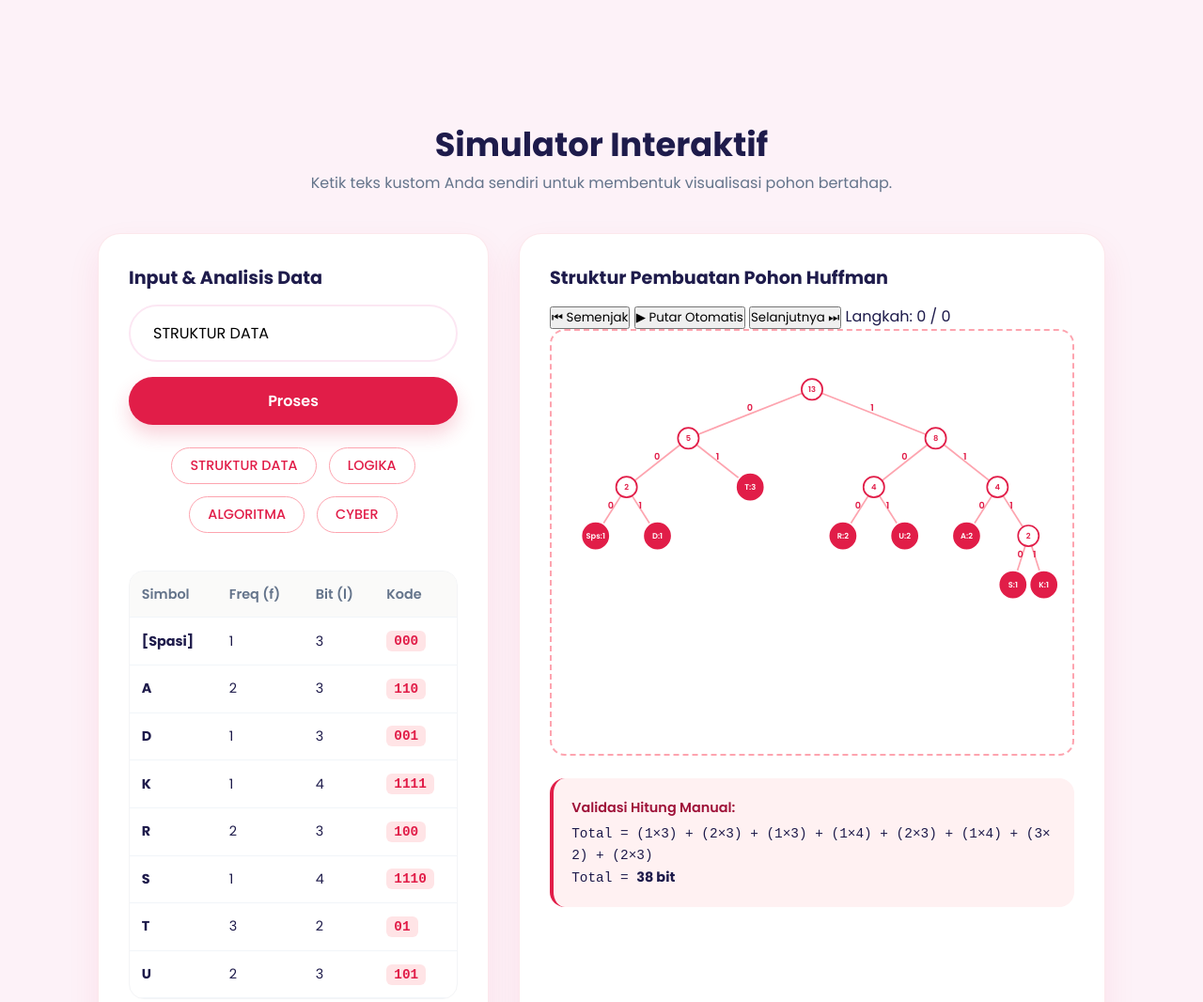
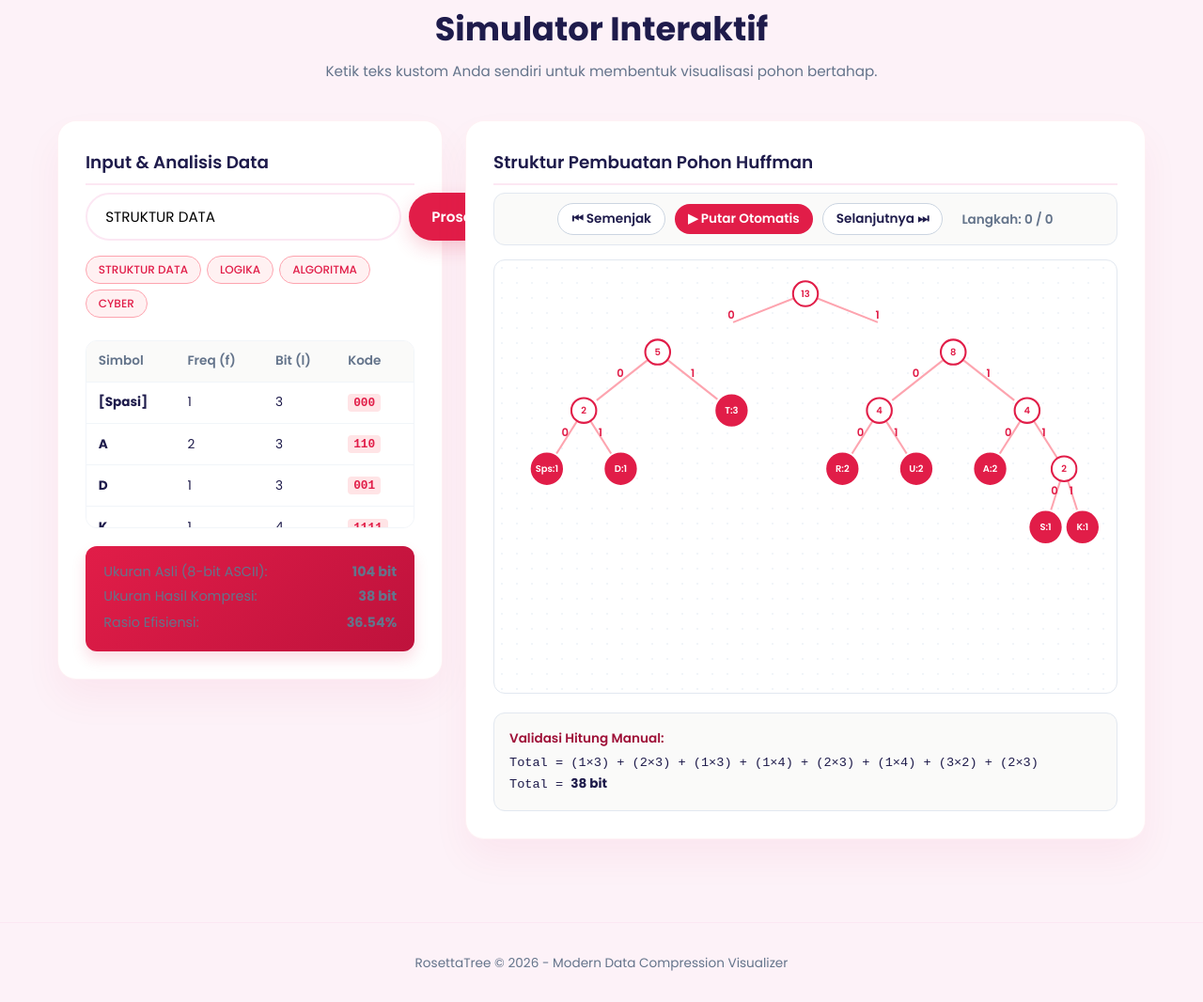
Before and after one commit to farelyh-15/RosettaTree, a plain HTML site: page RosettaTree/index.html in a window 1280 px wide. Shown: the part 1517-2583 px from the top of the page at 94% size. Drawn offline with Linux system fonts and the light colour scheme.

Commit message:
Update style.css

```diff
--- a/RosettaTree/style.css
+++ b/RosettaTree/style.css
@@ -1,14 +1,14 @@
-/* PENGATURAN WARNA & TEMA ELEGAN */
+/* DESIGN SYSTEM & CONFIGURATION */
 :root {
     --primary: #e11d48;
     --primary-light: #fda4af;
     --bg-main: #fdf2f8;
     --text-dark: #1e1b4b;
     --text-muted: #64748b;
-    --glass-bg: rgba(255, 255, 255, 0.85);
-    --shadow-soft: 0 15px 35px rgba(225, 29, 72, 0.08);
-    --radius-lg: 24px;
-    --radius-md: 16px;
+    --glass-bg: rgba(255, 255, 255, 0.9);
+    --shadow-soft: 0 20px 40px rgba(225, 29, 72, 0.05);
+    --radius-lg: 20px;
+    --radius-md: 12px;
     --radius-pill: 50px;
 }
 
@@ -19,107 +19,144 @@
     font-family: 'Poppins', sans-serif;
 }
 
-html {
-    scroll-behavior: smooth;
-}
+html { scroll-behavior: smooth; }
+body { background-color: var(--bg-main); color: var(--text-dark); overflow-x: hidden; line-height: 1.6; }
 
-body {
-    background-color: var(--bg-main);
-    color: var(--text-dark);
-    overflow-x: hidden;
-    line-height: 1.6;
-}
-
-/* NAVIGASI GLASSMORPHISM */
+/* NAVBAR */
 .glass-nav {
     position: fixed; top: 15px; left: 50%; transform: translateX(-50%);
-    width: 90%; max-width: 1000px; background: var(--glass-bg);
-    backdrop-filter: blur(10px); border: 1px solid rgba(255,255,255,0.6);
-    padding: 1rem 2rem; border-radius: var(--radius-pill);
+    width: 90%; max-width: 1100px; background: var(--glass-bg);
+    backdrop-filter: blur(12px); -webkit-backdrop-filter: blur(12px);
+    border: 1px solid rgba(255,255,255,0.7);
+    padding: 0.8rem 2rem; border-radius: var(--radius-pill);
     display: flex; justify-content: space-between; align-items: center;
-    z-index: 1000; box-shadow: 0 5px 20px rgba(0,0,0,0.05);
+    z-index: 1000; box-shadow: 0 10px 30px rgba(225, 29, 72, 0.04);
 }
-.logo { font-size: 1.5rem; font-weight: 700; letter-spacing: -0.5px; }
+.logo { font-size: 1.4rem; font-weight: 700; letter-spacing: -0.5px; }
 .logo span { color: var(--primary); }
 nav { display: flex; gap: 1.5rem; }
 .nav-link { text-decoration: none; color: var(--text-muted); font-weight: 500; transition: color 0.3s; }
 .nav-link:hover { color: var(--primary); }
 
-/* TATA LETAK UTAMA */
-section {
-    padding: 120px 5% 60px;
-    max-width: 1200px;
-    margin: 0 auto;
-    animation: fadeUp 0.8s ease-out;
-}
+/* SECTIONS GRID SYSTEM */
+section { padding: 110px 4% 40px; max-width: 1260px; margin: 0 auto; }
 .section-title { text-align: center; margin-bottom: 2.5rem; }
 .section-title h2 { font-size: 2.2rem; font-weight: 700; color: var(--text-dark); }
-.section-title p { color: var(--text-muted); font-size: 1rem; }
+.section-title p { color: var(--text-muted); font-size: 0.95rem; margin-top: 5px; }
 
-/* BERANDA / HERO */
-.hero { text-align: center; min-height: 90vh; display: flex; flex-direction: column; justify-content: center; align-items: center; position: relative; }
-.badge { background: #ffe4e6; color: var(--primary); padding: 0.5rem 1.5rem; border-radius: var(--radius-pill); font-weight: 600; font-size: 0.9rem; margin-bottom: 1.5rem; display: inline-block; }
-.hero h1 { font-size: 3.5rem; line-height: 1.2; font-weight: 700; margin-bottom: 1.5rem; }
+/* HERO LAYOUT */
+.hero { text-align: center; min-height: 85vh; display: flex; flex-direction: column; justify-content: center; align-items: center; }
+.badge { background: #ffe4e6; color: var(--primary); padding: 0.4rem 1.2rem; border-radius: var(--radius-pill); font-weight: 600; font-size: 0.85rem; margin-bottom: 1.2rem; display: inline-block; }
+.hero h1 { font-size: 3.2rem; line-height: 1.2; font-weight: 700; margin-bottom: 1.5rem; letter-spacing: -0.5px; }
 .gradient-text { background: linear-gradient(135deg, var(--primary), #9f1239); -webkit-background-clip: text; -webkit-text-fill-color: transparent; }
-.hero p { font-size: 1.1rem; color: var(--text-muted); max-width: 700px; margin: 0 auto 2.5rem; }
+.hero p { font-size: 1.05rem; color: var(--text-muted); max-width: 680px; margin: 0 auto 2rem; }
 
-/* TOMBOL MODERN KELENGKUNGAN TINGGI */
-.btn { padding: 0.8rem 2rem; border-radius: var(--radius-pill); font-weight: 600; font-size: 1rem; cursor: pointer; text-decoration: none; transition: transform 0.3s, box-shadow 0.3s; border: none; display: inline-block; }
-.btn-primary { background: var(--primary); color: white; box-shadow: 0 10px 20px rgba(225, 29, 72, 0.2); }
-.btn-primary:hover { transform: translateY(-3px); box-shadow: 0 15px 25px rgba(225, 29, 72, 0.3); }
+/* BUTTONS */
+.btn { padding: 0.75rem 2rem; border-radius: var(--radius-pill); font-weight: 600; font-size: 0.95rem; cursor: pointer; text-decoration: none; transition: all 0.2s ease; border: none; display: inline-block; text-align: center; }
+.btn-primary { background: var(--primary); color: white; box-shadow: 0 8px 20px rgba(225, 29, 72, 0.2); }
+.btn-primary:hover { transform: translateY(-2px); box-shadow: 0 12px 25px rgba(225, 29, 72, 0.3); }
 
-/* STRUKTUR GRID KARTU */
-.modern-grid { display: grid; grid-template-columns: repeat(auto-fit, minmax(300px, 1fr)); gap: 1.5rem; }
-.glass-card { background: white; border-radius: var(--radius-lg); padding: 2rem; box-shadow: var(--shadow-soft); transition: transform 0.3s ease; border: 1px solid rgba(225, 29, 72, 0.1); }
-.glass-card:hover { transform: translateY(-5px); }
-.icon-wrap { font-size: 2.5rem; margin-bottom: 1rem; }
-.glass-card h3 { font-size: 1.2rem; margin-bottom: 0.8rem; color: var(--text-dark); }
-.glass-card p { color: var(--text-muted); font-size: 0.95rem; }
+/* CARDS & THEORIES */
+.modern-grid { display: grid; grid-template-columns: repeat(auto-fit, minmax(280px, 1fr)); gap: 1.5rem; }
+.glass-card { background: white; border-radius: var(--radius-lg); padding: 1.8rem; box-shadow: var(--shadow-soft); border: 1px solid rgba(225, 29, 72, 0.06); }
+.panel-title { font-size: 1.15rem; font-weight: 600; margin-bottom: 1.2rem; color: var(--text-dark); border-bottom: 2px solid #fce7f3; padding-bottom: 8px; }
+.icon-wrap { font-size: 2.2rem; margin-bottom: 0.8rem; }
+.glass-card h3 { font-size: 1.15rem; margin-bottom: 0.5rem; color: var(--text-dark); }
+.glass-card p { color: var(--text-muted); font-size: 0.9rem; }
 .span-full { grid-column: 1 / -1; }
-.compare-box { display: flex; gap: 1.5rem; flex-wrap: wrap; }
-.compare { flex: 1; min-width: 250px; padding: 1.5rem; border-radius: var(--radius-md); }
+.compare-box { display: flex; gap: 1.2rem; flex-wrap: wrap; }
+.compare { flex: 1; min-width: 240px; padding: 1.2rem; border-radius: var(--radius-md); }
 .compare.valid { background: #f0fdf4; border: 1px solid #bbf7d0; }
 .compare.invalid { background: #fff1f2; border: 1px solid #fecdd3; }
 
-/* PIL/CHIPS SOAL KUIS */
-.quiz-chips { display: flex; flex-wrap: wrap; gap: 0.8rem; justify-content: center; margin-bottom: 2.5rem; }
-.chip-btn { background: white; border: 1px solid var(--primary-light); color: var(--primary); padding: 0.5rem 1.2rem; border-radius: var(--radius-pill); font-weight: 500; font-size: 0.9rem; cursor: pointer; transition: 0.3s; }
-.chip-btn:hover { background: var(--primary); color: white; }
+/* APP LAYOUT WORKSPACE */
+.app-layout { display: grid; grid-template-columns: 410px 1fr; gap: 1.5rem; align-items: start; }
 
-/* TATA LETAK WORKSPACE */
-.app-layout { display: grid; grid-template-columns: 1fr 1.5fr; gap: 2rem; }
-.input-modern { display: flex; flex-direction: column; gap: 1rem; margin-bottom: 1.5rem; }
-.input-modern input { padding: 1rem 1.5rem; border: 2px solid #fce7f3; border-radius: var(--radius-pill); font-size: 1rem; outline: none; transition: 0.3s; width: 100%; }
+/* INPUT */
+.input-modern { display: flex; gap: 0.5rem; margin-bottom: 1rem; }
+.input-modern input { flex: 1; padding: 0.75rem 1.2rem; border: 2px solid #fce7f3; border-radius: var(--radius-pill); font-size: 0.95rem; outline: none; transition: border-color 0.2s; }
 .input-modern input:focus { border-color: var(--primary); }
+.input-modern .btn { padding: 0.75rem 1.5rem; }
 
-/* TABEL HASIL KOMPRESI */
-.table-wrapper { overflow-x: auto; background: white; border-radius: var(--radius-md); border: 1px solid #f3f4f6; margin-bottom: 1.5rem;}
+/* CHIPS */
+.quiz-chips { display: flex; flex-wrap: wrap; gap: 0.4rem; margin-bottom: 1.5rem; }
+.chip-btn { background: #fff1f2; border: 1px solid var(--primary-light); color: var(--primary); padding: 0.3rem 0.8rem; border-radius: var(--radius-pill); font-weight: 500; font-size: 0.75rem; cursor: pointer; transition: all 0.2s; }
+.chip-btn:hover { background: var(--primary); color: white; border-color: transparent; }
+
+/* TABEL COMPACT */
+.table-wrapper { max-height: 200px; overflow-y: auto; background: white; border-radius: var(--radius-md); border: 1px solid #f1f5f9; margin-bottom: 1.2rem; }
 table { width: 100%; border-collapse: collapse; text-align: left; }
-th, td { padding: 0.8rem; font-size: 0.9rem; border-bottom: 1px solid #f1f5f9; }
-th { background: #fafaf9; color: var(--text-muted); font-weight: 600; }
-.badge-code { background: #ffe4e6; color: var(--primary); font-family: monospace; padding: 3px 8px; border-radius: 6px; font-weight: bold; }
+th, td { padding: 0.65rem 0.8rem; font-size: 0.85rem; border-bottom: 1px solid #f1f5f9; }
+th { background: #fafaf9; color: var(--text-muted); font-weight: 600; position: sticky; top: 0; z-index: 2; }
+.badge-code { background: #ffe4e6; color: var(--primary); font-family: monospace; padding: 2px 6px; border-radius: 4px; font-weight: bold; font-size: 0.8rem; }
 
-.modern-stats { background: linear-gradient(135deg, var(--primary), #be123c); color: white; padding: 1.2rem; border-radius: var(--radius-md); font-size: 0.95rem; }
-.modern-manual-calc { margin-top: 1.5rem; background: #fff1f2; padding: 1.2rem; border-radius: var(--radius-md); border-left: 4px solid var(--primary); font-size: 0.9rem; }
+/* STATS */
+.modern-stats { background: linear-gradient(135deg, var(--primary), #be123c); color: white; padding: 1rem 1.2rem; border-radius: var(--radius-md); font-size: 0.85rem; box-shadow: 0 8px 15px rgba(225, 29, 72, 0.15); }
+.modern-stats p { margin-bottom: 3px; display: flex; justify-content: space-between; }
+.modern-manual-calc { margin-top: 1.2rem; background: #fafaf9; border: 1px solid #e2e8f0; padding: 1rem; border-radius: var(--radius-md); font-size: 0.85rem; }
 
-/* KANVAS KOTAK POHON SVG */
-.canvas-container { background: #ffffff; border: 2px dashed #fda4af; border-radius: var(--radius-md); overflow: hidden; display: flex; justify-content: center; align-items: center; }
-svg { width: 100%; height: auto; min-height: 450px; }
+/* KONTROL PLAYBACK / STEP-BY-STEP */
+.playback-controls { display: flex; align-items: center; justify-content: center; gap: 10px; margin-bottom: 15px; background: #fafaf9; padding: 10px; border-radius: var(--radius-md); border: 1px solid #e2e8f0; }
+.btn-step { background: white; border: 1px solid #cbd5e1; padding: 6px 14px; border-radius: var(--radius-pill); font-size: 0.85rem; font-weight: 600; cursor: pointer; color: var(--text-dark); transition: all 0.2s; }
+.btn-step:hover { background: #f1f5f9; border-color: #94a3b8; }
+.btn-step.btn-play { background: var(--primary); color: white; border: none; min-width: 130px; }
+.btn-step.btn-play:hover { background: #be123c; }
+.step-counter { font-size: 0.85rem; font-weight: 600; color: var(--text-muted); margin-left: 10px; }
 
-/* TIMING ANIMASI GRAPHIC */
-.svg-edge { stroke-dasharray: 500; stroke-dashoffset: 500; animation: drawLine 1.2s ease-out forwards; }
-.svg-node { animation: popIn 0.5s cubic-bezier(0.34, 1.56, 0.64, 1) forwards; }
+/* KANVAS VISUAL SVG DENGAN ANMATED DOTS GRAPHICS */
+.canvas-container {
+    background-color: #ffffff;
+    background-image: radial-gradient(#f1f5f9 1.5px, transparent 1.5px);
+    background-size: 16px 16px;
+    border: 1px solid #e2e8f0;
+    border-radius: var(--radius-md);
+    overflow: hidden;
+    display: flex;
+    justify-content: center;
+    align-items: center;
+}
+svg { width: 100%; height: auto; min-height: 460px; }
 
-@keyframes drawLine { to { stroke-dashoffset: 0; } }
-@keyframes popIn { from { transform: scale(0); opacity: 0; } to { transform: scale(1); opacity: 1; } }
-@keyframes fadeUp { from { opacity: 0; transform: translateY(15px); } to { opacity: 1; transform: translateY(0); } }
+/* RE-ENGINEERED SMOOTH ANIMATIONS EFFECT */
+.svg-edge {
+    stroke-dasharray: 100;
+    stroke-dashoffset: 100;
+    animation: smoothDrawLine 0.7s cubic-bezier(0.4, 0, 0.2, 1) forwards;
+}
 
-footer { text-align: center; padding: 2rem; color: var(--text-muted); font-size: 0.9rem; margin-top: 2rem; }
+.svg-edge-text {
+    opacity: 0;
+    animation: smoothFadeIn 0.5s ease-out 0.4s forwards;
+}
 
-/* RESPONSIVE LAYOUT UNTUK HP */
-@media (max-width: 900px) {
+.svg-node {
+    opacity: 0;
+    transform: scale(0.4);
+    transform-box: fill-box;
+    transform-origin: center;
+    animation: smoothPopIn 0.6s cubic-bezier(0.34, 1.56, 0.64, 1) forwards;
+}
+
+@keyframes smoothDrawLine {
+    to { stroke-dashoffset: 0; }
+}
+
+@keyframes smoothFadeIn {
+    to { opacity: 1; }
+}
+
+@keyframes smoothPopIn {
+    to {
+        opacity: 1;
+        transform: scale(1);
+    }
+}
+
+footer { text-align: center; padding: 2rem; color: var(--text-muted); font-size: 0.85rem; margin-top: 3rem; border-top: 1px solid #fce7f3; }
+
+@media (max-width: 1024px) {
     .app-layout { grid-template-columns: 1fr; }
-    .hero h1 { font-size: 2.5rem; }
-    .glass-nav { flex-direction: column; padding: 1rem; width: 95%; gap: 10px; }
-    section { padding-top: 150px; }
+    .hero h1 { font-size: 2.4rem; }
+    .glass-nav { flex-direction: column; padding: 0.8rem; width: 95%; gap: 8px; }
+    section { padding-top: 140px; }
 }
```
